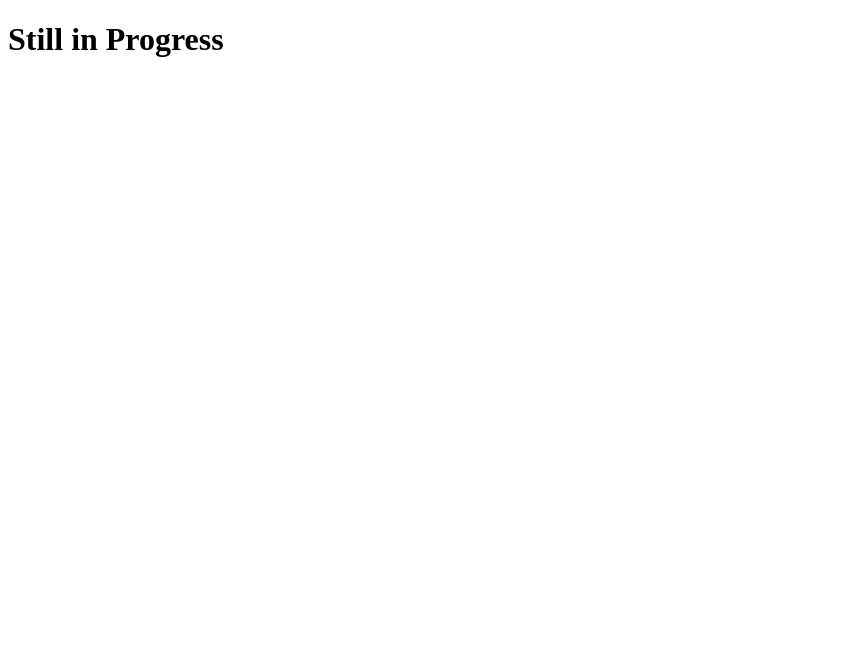
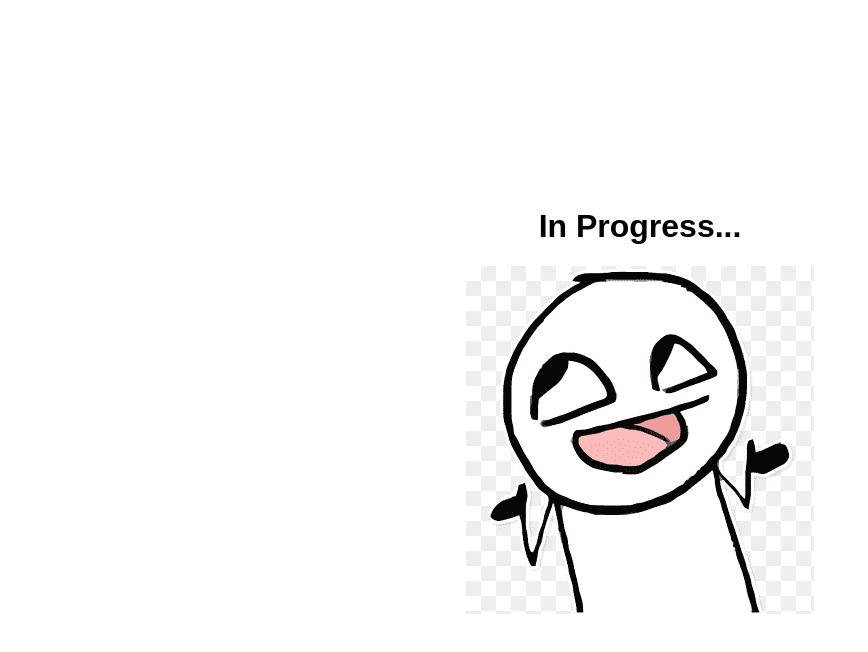
Before and after one commit to marciofelicioo/CodeCrafters, a website: page index.html in a window 1280 px wide. Shown: the whole page, without its empty margins (0-868 px from the left). Drawn offline with Linux system fonts and the light colour scheme.

Commit message:
index.html in progress

```diff
--- a/index.html
+++ b/index.html
@@ -4,8 +4,24 @@
     <meta charset="UTF-8">
     <meta name="viewport" content="width=device-width, initial-scale=1.0">
     <title>Progress</title>
+    <style>
+        body {
+            display: flex;
+            flex-direction: column;
+            justify-content: center;
+            align-items: center;
+            height: 100vh;
+            margin: 0;
+            font-family: Arial, sans-serif;
+        }
+        img {
+            max-width: 100%;
+            height: auto;
+        }
+    </style>
 </head>
 <body>
-    <h1>Still in Progress</h1>
+    <h1>In Progress...</h1>
+    <img src="Image1.png" alt="In Progress">
 </body>
 </html>
```
Also changed, not shown: package.json (added, +8 -0 lines), Image1.png (added), 1 other file.
